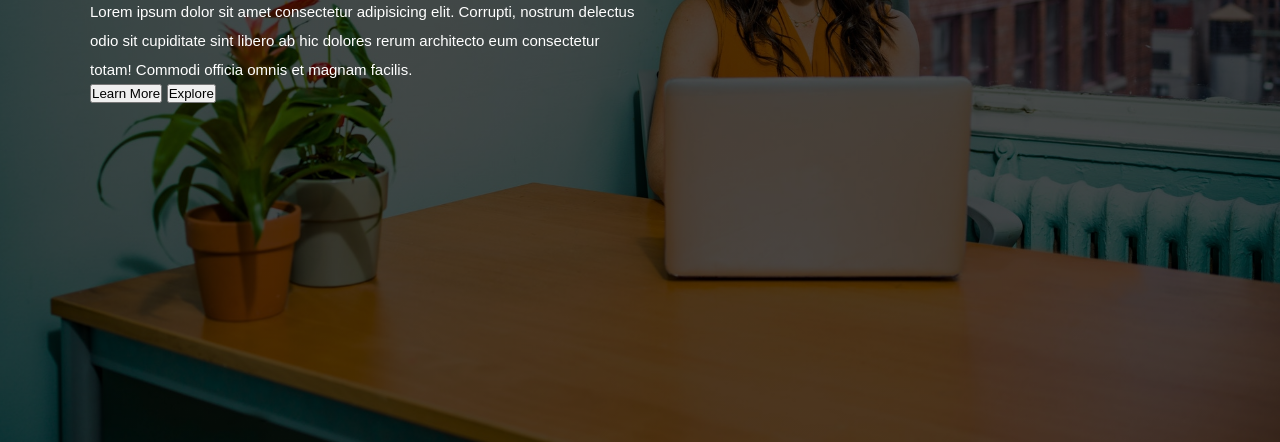
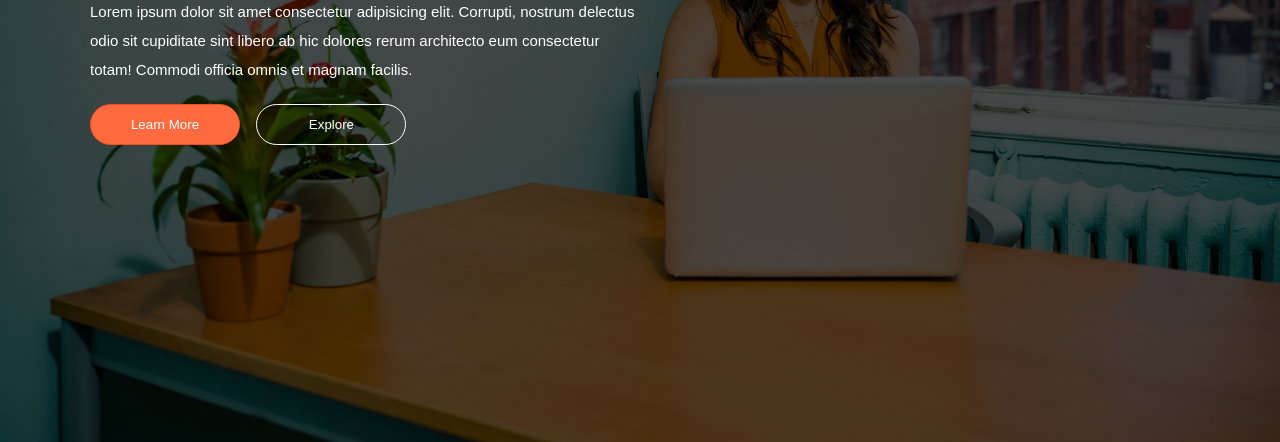
Before and after one commit to ilarioni/personalPortfolioLP, a plain HTML site: page index.html in a window 1280 px wide. Shown: the part 336-778 px from the top of the page. Drawn offline with Linux system fonts and the light colour scheme.

Commit message:
btn
style

```diff
--- a/style.css
+++ b/style.css
@@ -67,3 +67,21 @@ p {
 span {
     color: #f15120;
 }
+.btn-box {
+    margin-top: 20px;
+}
+button {
+    width: 150px;
+    border: 1px solid #f15120;
+    color: #fff;
+    padding: 12px;
+    margin-right: 12px;
+    border-radius: 25px;
+    cursor: pointer;
+    background: #ff6b3f;
+}
+
+.btn {
+    border: 1px solid #fff;
+    background: transparent;
+}
```
